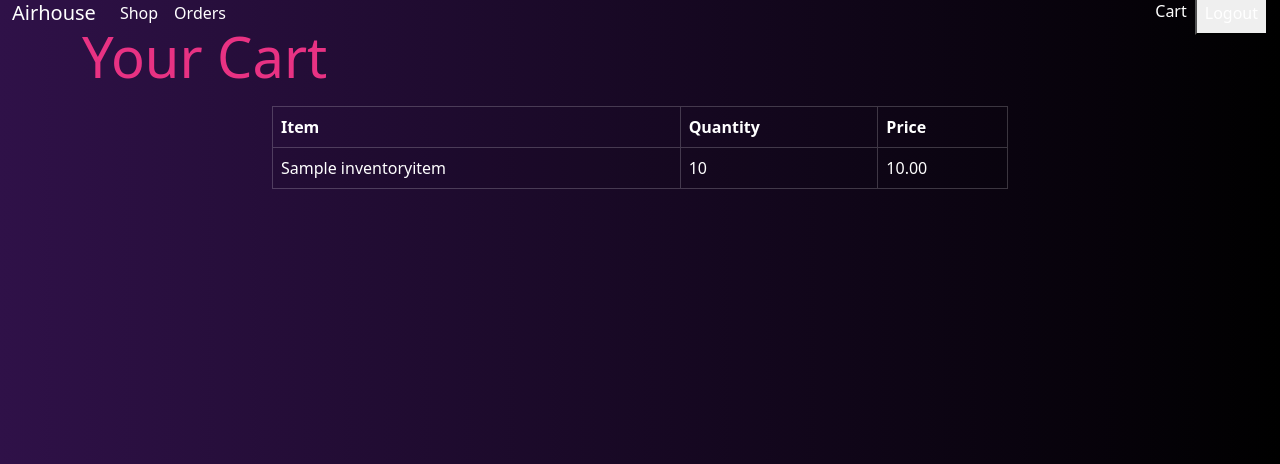
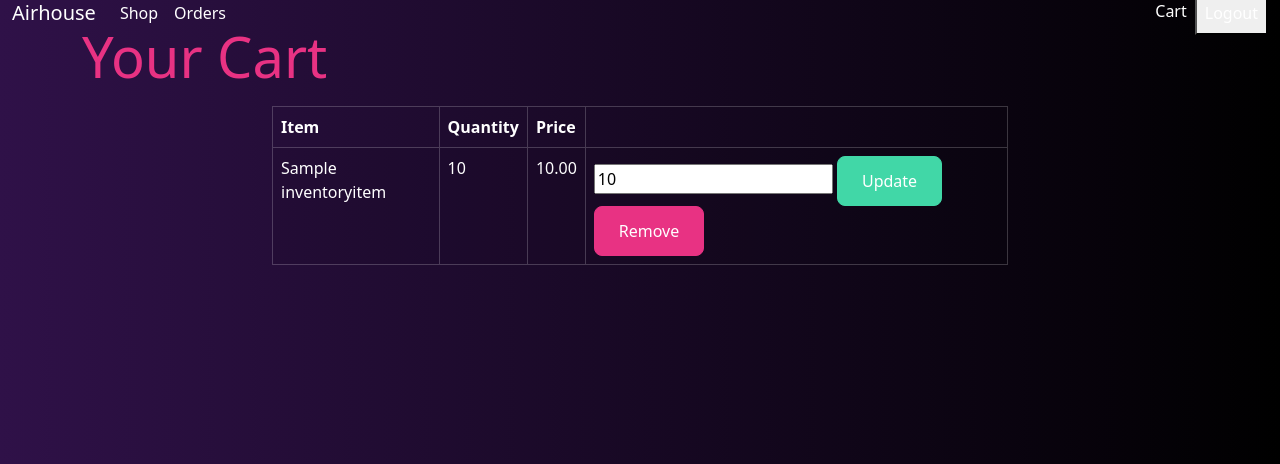
Before and after one commit to leo9uo/Airhouse, a Django app: page /customer/cart/ in a window 1280 px wide. Shown: the part 25-489 px from the top of the page. Run offline with Django 5.2, Linux system fonts and the light colour scheme; a user stored in the database is signed in; tables that the repository leaves empty hold one stand-in row (values such as "Sample post").

Commit message:
CLIENT: added update and delete functionality for cartitems in a users cart

```diff
--- a/client_side/templates/client/avail_inv_list.html
+++ b/client_side/templates/client/avail_inv_list.html
@@ -28,6 +28,7 @@
                             <th>Item</th>
                             <th>Quantity</th>
                             <th>Price</th>
+                            <th></th>
                         </tr>
                     </thead>
                     <tbody>
@@ -40,7 +41,7 @@
                             <td>
                                 <form action="{% url 'customer:add-to-cart' inventory_item.id %}" method="POST">
                                     {% csrf_token %}
-                                    <button type="submit" class="btn btn-primary">Add to Cart</button>
+                                    <button type="submit" class="btn btn-success">+</button>
                                 </form>
                             </td>
                         </tr>
--- a/client_side/templates/client/cart.html
+++ b/client_side/templates/client/cart.html
@@ -12,6 +12,7 @@
                             <th>Item</th>
                             <th>Quantity</th>
                             <th>Price</th>
+                            <th> </th>
                         </tr>
                     </thead>
                     <tbody>
@@ -20,6 +21,17 @@
                             <td>{{ cart_item.inventory_item.name }}</td>
                             <td>{{ cart_item.quantity }}</td>
                             <td>{{ cart_item.inventory_item.price }}</td>
+                            <td>
+                                <form action="{% url 'customer:edit-cart-item' cart_item.id %}" method="post" class="d-inline">
+                                    {% csrf_token %}
+                                    <input type="number" name="quantity" value="{{ cart_item.quantity }}">
+                                    <button type="submit" class="btn btn-success">Update</button>
+                                </form>
+                                <form action="{% url 'customer:remove-from-cart' cart_item.id %}" method="post" class="d-inline">
+                                    {% csrf_token %}
+                                    <button type="submit" class="btn btn-primary">Remove</button>
+                                </form>
+                            </td>
                         </tr>
                         {% endfor %}
                     </tbody>
--- a/client_side/urls.py
+++ b/client_side/urls.py
@@ -1,5 +1,5 @@
 from django.urls import path
-from .views import Index, SignUpView, LoginView, AvailableInventoryListView, AddToCart, CartList
+from .views import Index, SignUpView, LoginView, AvailableInventoryListView, AddToCart, CartList, EditCartItem, RemoveCartItem
 from django.contrib.auth import views as auth_views
 
 app_name = 'customer'
@@ -9,6 +9,8 @@ urlpatterns = [
     path('signup/', SignUpView.as_view(), name='signup'),
     path('login/', LoginView.as_view(template_name='client/login.html'), name='login'),
     path('inventory/', AvailableInventoryListView.as_view(), name='inventory'),
+    path('cart/', CartList.as_view(), name='cart'),
     path('add-to-cart/<int:inventory_item_id>/', AddToCart.as_view(), name='add-to-cart'),
-    path('cart/', CartList.as_view(), name='cart'),
+    path('edit-cart-item/<int:item_id>/', EditCartItem.as_view(), name='edit-cart-item'),
+    path('remove-from-cart/<int:item_id>/', RemoveCartItem.as_view(), name='remove-from-cart'),
 ]
--- a/client_side/views.py
+++ b/client_side/views.py
@@ -1,4 +1,4 @@
-from django.shortcuts import render, redirect
+from django.shortcuts import render, redirect, get_object_or_404
 from django.urls import reverse
 from django.views import View
 from .forms import SignUpForm, CustomerProfileForm
@@ -91,3 +91,20 @@ class CartList(LoginRequiredMixin, TemplateView):
         context['cart_items'] = cart_items
 
         return context
+
+
+class EditCartItem(LoginRequiredMixin, View):
+    def post(self, request, item_id):
+        quantity = request.POST.get('quantity')
+        cart_item = get_object_or_404(CartItem, pk=item_id)
+        cart_item.quantity = quantity
+        cart_item.save()
+        return redirect('customer:cart')
+
+
+
+class RemoveCartItem(LoginRequiredMixin, View):
+    def post(self, request, item_id):
+        cart_item = get_object_or_404(CartItem, pk=item_id)
+        cart_item.delete()
+        return redirect('customer:cart')
```
